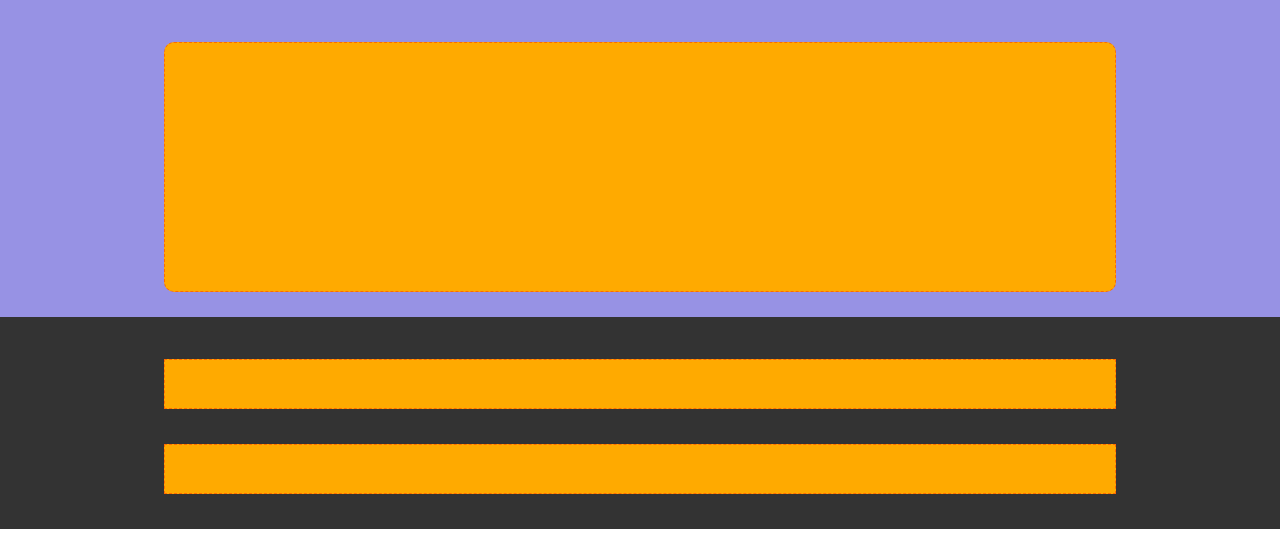
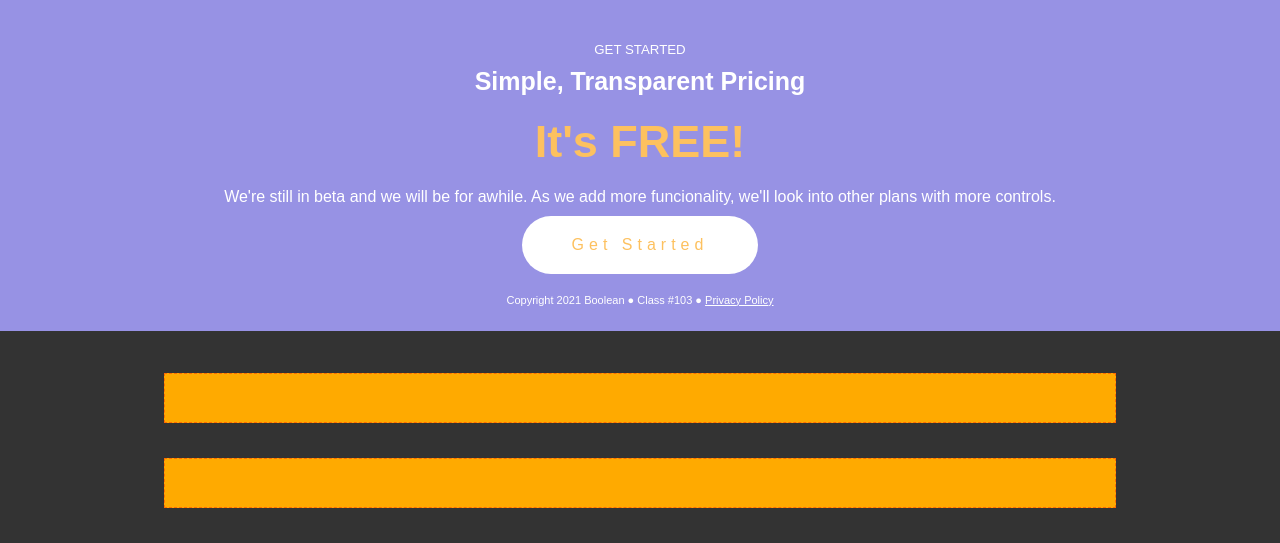
Before and after one commit to gabrielediemmanuele/htmlcss-responsive-layout, a plain HTML site: page index.html in a window 1280 px wide. Shown: the part 3491-4034 px from the top of the page. Drawn offline with Linux system fonts and the light colour scheme.

Commit message:
feat/fix: 6th section contents and text settings

```diff
--- a/index.html
+++ b/index.html
@@ -343,7 +343,20 @@
       <!-- 6th section - GET STARTED -->
       <section id="get-started">
         <div class="container">
-          <div class="gs-cont"></div>
+          <div class="gs-cont">
+            <h5>GET STARTED</h5>
+            <h3>Simple, Transparent Pricing</h3>
+            <h2>It's FREE!</h2>
+            <p>
+              We're still in beta and we will be for awhile. As we add more
+              funcionality, we'll look into other plans with more controls.
+            </p>
+            <div class="gt-button">Get Started</div>
+            <span
+              >Copyright 2021 Boolean &#x25cf; Class #103 &#x25cf;
+              <a href="#">Privacy Policy</a></span
+            >
+          </div>
         </div>
       </section>
     </main>
--- a/style.css
+++ b/style.css
@@ -428,10 +428,45 @@ p {
   min-height: 250px;
 
   margin-bottom: 25px;
-  border: 1px dashed rgb(255, 106, 0);
+  /* border: 1px dashed rgb(255, 106, 0); */
+  color: white;
+  text-align: center;
 
-  background-color: #ffaa00;
-  border-radius: 10px;
+  display: flex;
+  flex-direction: column;
+  align-items: center;
+  justify-content: space-around;
+}
+
+/*TEXT SETTINGS*/
+.gs-cont > h5 {
+  font-weight: 100;
+  margin-bottom: 10px;
+}
+.gs-cont > h3 {
+  font-size: 25px;
+  margin-bottom: 20px;
+}
+.gs-cont > h2 {
+  font-size: 45px;
+  color: #fdc15f;
+  margin-bottom: 20px;
+}
+.gs-cont .gt-button {
+  background-color: white;
+  color: #fdc15f;
+  padding: 20px 50px;
+  border-radius: 35px;
+  cursor: pointer;
+  letter-spacing: 5px;
+  margin-bottom: 20px;
+}
+
+.gs-cont span {
+  font-size: 11px;
+}
+.gs-cont span > a {
+  color: white;
 }
 
 /* FOOTER SECTION */
```
